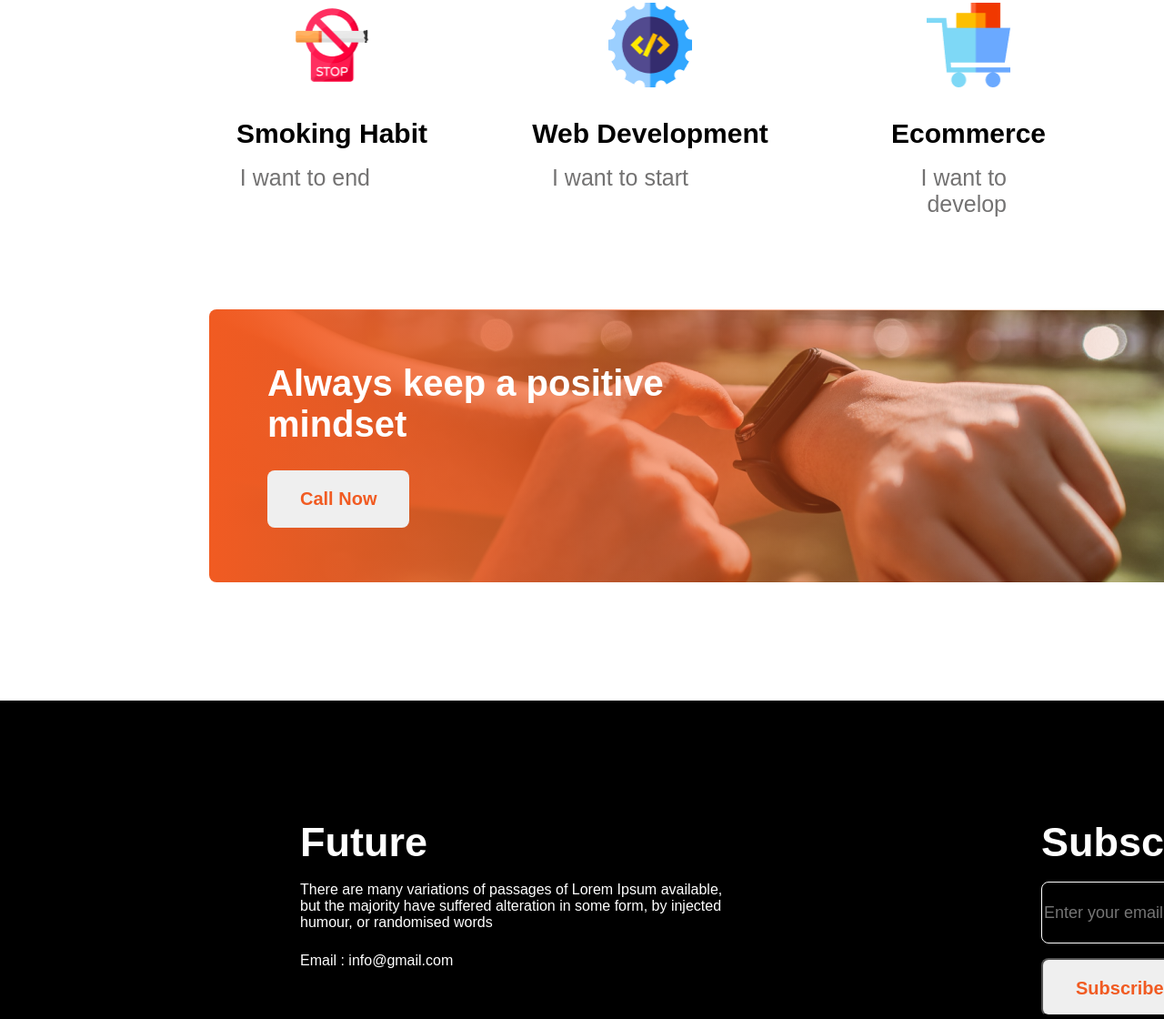
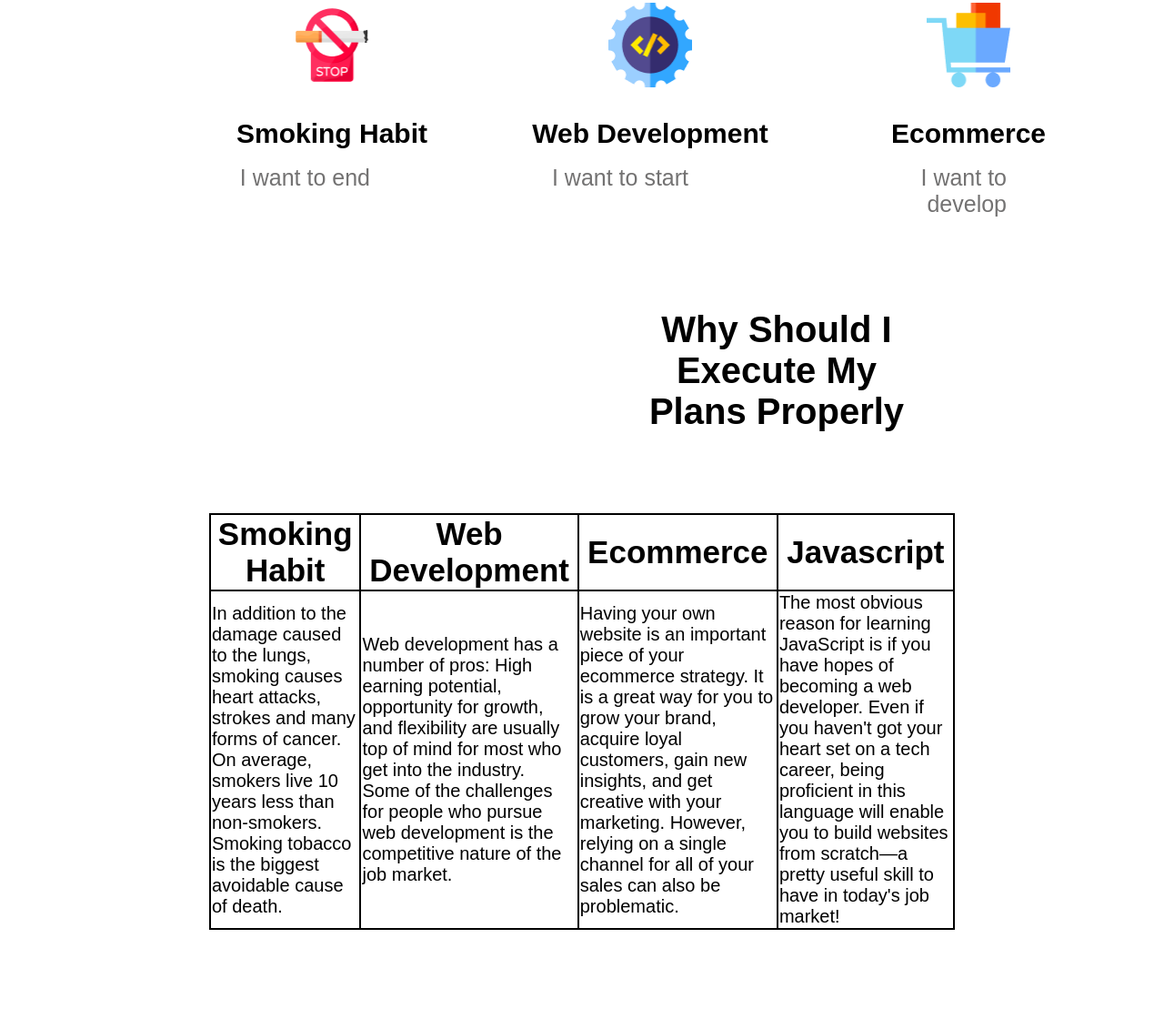
Before and after one commit to Nasaruzzamanhimel/new-year-assignment, a plain HTML site: page index.html in a window 1280 px wide. Shown: the part 1960-3080 px from the top of the page at 91% size. Drawn offline with Linux system fonts and the light colour scheme.

Commit message:
optional section added

```diff
--- a/index.html
+++ b/index.html
@@ -11,13 +11,19 @@
 </head>
 
 <body>
+
+    <!-- Header and banner section -->
+
     <header class="header">
         <h2 class="header-title">All Thinks Are Possible If You believe</h2>
         <p class="header-description">There are many variations of passages of Lorem Ipsum available, but the majority
             have suffered alteration in some form, by injected humour, or randomised words</p>
         <button class="primary-btn"> Contact Us</button>
     </header>
-    <section class="first-section">
+
+    <!-- failures of last year section  -->
+
+    <section>
         <div class="failures">
             <div class="failure">
                 <img class="my-img" src="images/person.png" alt="My picture">
@@ -36,8 +42,11 @@
             </div>
         </div>
     </section>
+
+    <!-- section for my future plan -->
+
     <section>
-        <div class="plan-section">
+        <div>
             <h3 class="plan-title">My Plans</h3>
             <div class="plans-container">
                 <div class="plans">
@@ -64,17 +73,59 @@
         </div>
         </div>
     </section>
+
+    <!-- plan information section -->
+
+    <section>
+        <h3 class="plan-title">Why Should I Execute My Plans Properly</h3>
+        <table class="table">
+            <thead>
+                <tr>
+                    <th class="t-data">Smoking Habit</th>
+                    <th class="t-data">Web Development</th>
+                    <th class="t-data">Ecommerce</th>
+                    <th class="t-data">Javascript</th>
+                </tr>
+            </thead>
+            <tbody>
+                <tr>
+                    <td class="t-data">In addition to the damage caused to the lungs, smoking causes heart attacks,
+                        strokes and many forms of cancer. On average, smokers live 10 years less than non-smokers.
+                        Smoking tobacco is the biggest avoidable cause of death.</td>
+                    <td class="t-data">Web development has a number of pros: High earning potential, opportunity for
+                        growth, and flexibility are usually top of mind for most who get into the industry. Some of the
+                        challenges for people who pursue web development is the competitive nature of the job market.
+                    </td>
+                    <td class="t-data">Having your own website is an important piece of your ecommerce strategy. It is a
+                        great way for you to grow your brand, acquire loyal customers, gain new insights, and get
+                        creative with your marketing. However, relying on a single channel for all of your sales can
+                        also be problematic.</td>
+                    <td class="t-data">The most obvious reason for learning JavaScript is if you have hopes of becoming
+                        a web developer. Even if you haven't got your heart set on a tech career, being proficient in
+                        this language will enable you to build websites from scratch—a pretty useful skill to have in
+                        today's job market!</td>
+                </tr>
+            </tbody>
+        </table>
+    </section>
+
+    <!-- Motivational section -->
+
     <section>
         <div class="motivation">
             <h3 class="mtvtnl-speach">Always keep a positive mindset</h3>
             <button class="new-btn">Call Now</button>
         </div>
     </section>
+
+    <!-- contact and user information -->
+
     <section>
         <div class="contacts">
             <div class="contact">
                 <h3 class="contact-title">Future</h3>
-                <p class="contact-information">There are many variations of passages of Lorem Ipsum available, but the majority have suffered alteration in some form, by injected humour, or randomised words</p>
+                <p class="contact-information">There are many variations of passages of Lorem Ipsum available, but the
+                    majority have suffered alteration in some form, by injected humour, or randomised words</p>
                 <p class="contact-information">Email : info@gmail.com</p>
                 <p class="contact-information">Phone : 01500 00 00 00</p>
                 <a href="https://www.facebook.com/" target="_blank"><img src="images/icons/fb.png" alt=""></a>
@@ -85,8 +136,8 @@
                 <h3 class="contact-title">Subscription</h3>
                 <input class="user-information" type="email" placeholder="Enter your email">
                 <div><button class="subscribe-btn">
-                    Subscribe
-                </button></div>
+                        Subscribe
+                    </button></div>
             </div>
         </div>
     </section>
--- a/styles/new-year.css
+++ b/styles/new-year.css
@@ -4,6 +4,7 @@
 }
 
 /* Header and banner section */
+
 .header {
     background-image: url(../images/banner/banner2.png);
     width: 1600px;
@@ -47,7 +48,6 @@
 }
 
 /* failures of last year section */
-.first-section {}
 
 .failures {
     margin: 130px 322px 130px 206px;
@@ -91,7 +91,6 @@
 }
 
 /* section for my future plan */
-.plan-section {}
 
 .plan-title {
     width: 288px;
@@ -130,10 +129,33 @@
     font-size: 25px;
     color: #737272;
     text-align: right;
+    margin-bottom: 130px;
 
 }
 
+/* plans information */
+
+.table {
+    margin: 130px 230px 0;
+    border-collapse: collapse;
+}
+
+th {
+    font-weight: 600;
+    font-size: 35px;
+}
+
+.t-data {
+    border: 2px solid black;
+}
+
+td {
+    font-weight: 400;
+    font-size: 20px;
+}
+
 /* Motivational section */
+
 .motivation {
     margin: 130px 230px;
     background: linear-gradient(90deg, #F15B22 0%, rgba(169, 138, 126, 0) 100%), url(../images/watch.png);
@@ -202,6 +224,7 @@
 }
 
 .user-information {
+    color: #FFFFFF;
     font-weight: 400;
     font-size: 18px;
     width: 325px;
```
